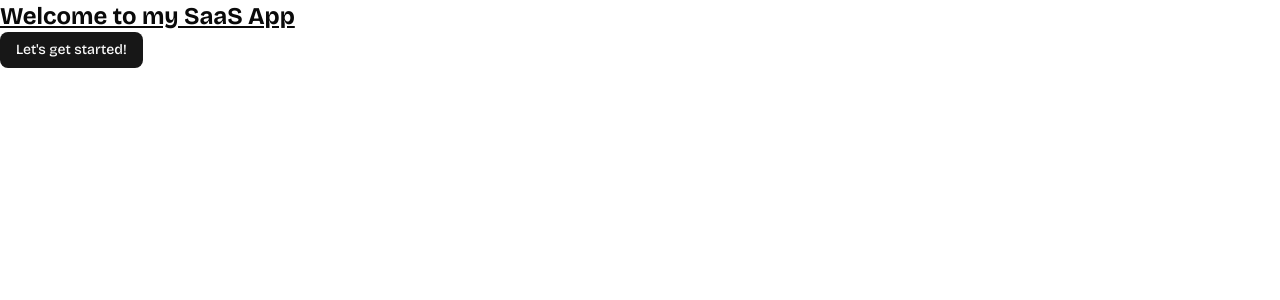
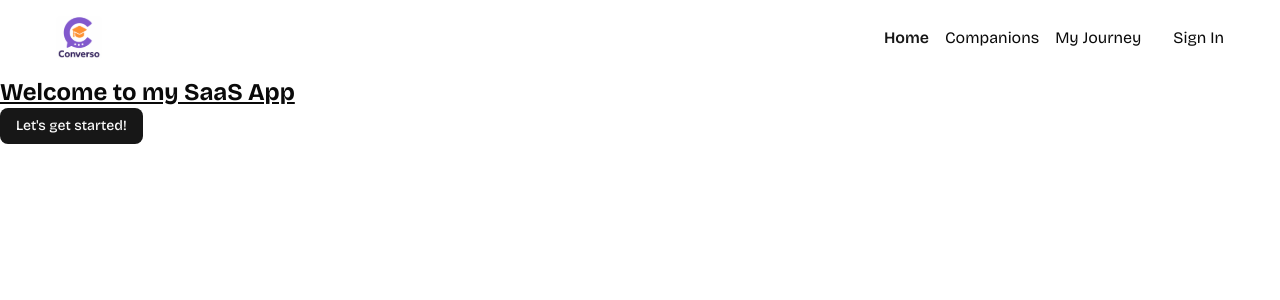
Before and after one commit to ezagal1004/Scholaris, a Next.js app: page / in a window 1280 px wide. Shown: the top 300 px of the page. Built offline with nearby package versions, Linux system fonts and the light colour scheme.

Commit message:
Implement Navigation Bar

```diff
--- a/app/layout.tsx
+++ b/app/layout.tsx
@@ -1,6 +1,8 @@
 import type { Metadata } from "next";
 import { Bricolage_Grotesque } from "next/font/google";
+import Navbar from "@/components/Navbar";
 import "./globals.css";
+
 
 const bricolage = Bricolage_Grotesque({
   variable: "--font-bricolage",
@@ -19,7 +21,10 @@
 }>) {
   return (
     <html lang="en">
-      <body className={`${bricolage.variable} antialiased`}>{children}</body>
+      <body className={`${bricolage.variable} antialiased`}>
+      <Navbar />
+      {children}
+      </body>
     </html>
   );
 }
--- /dev/null
+++ b/components/NavItems.tsx
@@ -0,0 +1,29 @@
+'use client';
+
+import Link from "next/link";
+import {usePathname} from "next/navigation";
+import {cn} from "@/lib/utils";
+
+const navItems = [
+    {label: 'Home', href: '/'},
+    {label: 'Companions', href: '/companions'},
+    {label: 'My Journey', href: '/my-journey'},
+];
+
+const NavItems = () => {
+    const pathname = usePathname();
+    return (
+        <nav className="flex items-center gap-4">
+            {navItems.map(({label, href}) => (
+                <Link
+                    href={href}
+                    key={label}
+                    className={cn(pathname === href && 'text-primary font-semibold')}
+                >
+                    {label}
+                </Link>
+            ))}
+        </nav>
+    )
+}
+export default NavItems
--- /dev/null
+++ b/components/Navbar.tsx
@@ -0,0 +1,26 @@
+import React from 'react'
+import Link from "next/link";
+import Image from "next/image";
+import NavItems from "@/components/NavItems";
+
+const Navbar = () => {
+    return (
+        <nav className="navbar">
+            <Link href="/">
+                <div className="flex items-center gap-2.5 cursor-pointer">
+                    <Image
+                        src="/images/logo.svg"
+                        alt="logo"
+                        width={46}
+                        height={44}
+                    />
+                </div>
+            </Link>
+            <div className="flex items-center gap-8">
+                <NavItems/>
+                <p>Sign In</p>
+            </div>
+        </nav>
+    )
+}
+export default Navbar
```
